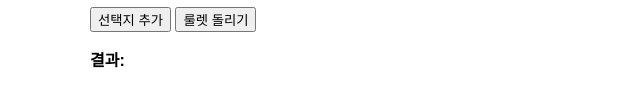
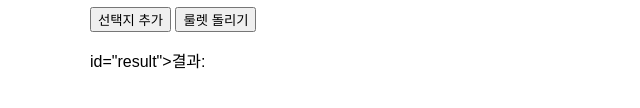
Before and after one commit to GASEU-Rangers/random_roulette, a plain HTML site: page index.html in a window 1280 px wide. Shown: the part 168-276 px from the top of the page, without its empty margins (250-890 px from the left). Drawn offline with Linux system fonts and the light colour scheme.

Commit message:
Update index.html

```diff
--- a/index.html
+++ b/index.html
@@ -27,7 +27,7 @@
       <button onclick="spin()">룰렛 돌리기</button>
     </div>
 
-    <p id="result">결과: </p>
+    <p> </p>id="result">결과: </p>
   </div>
 
   <script src="script.js"></script>
```
